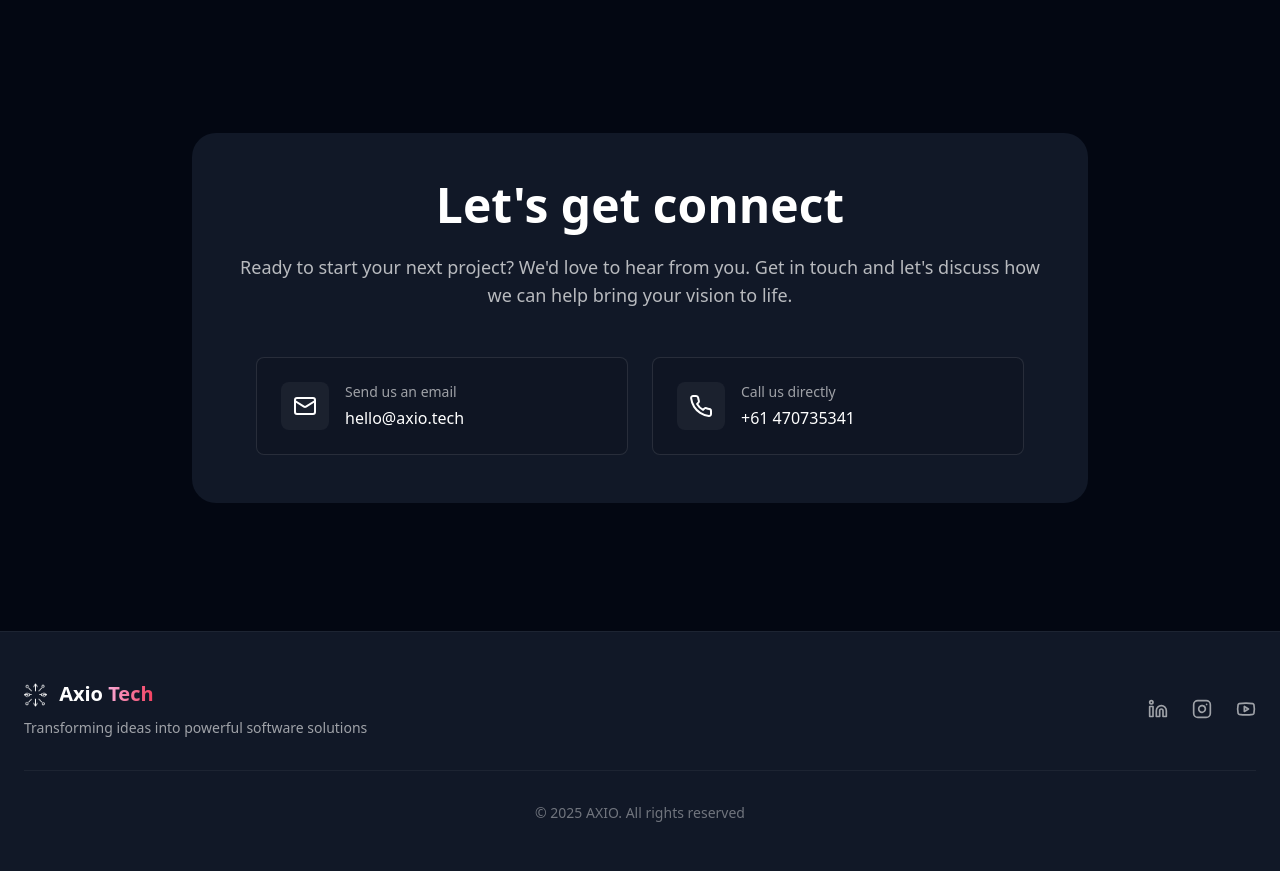
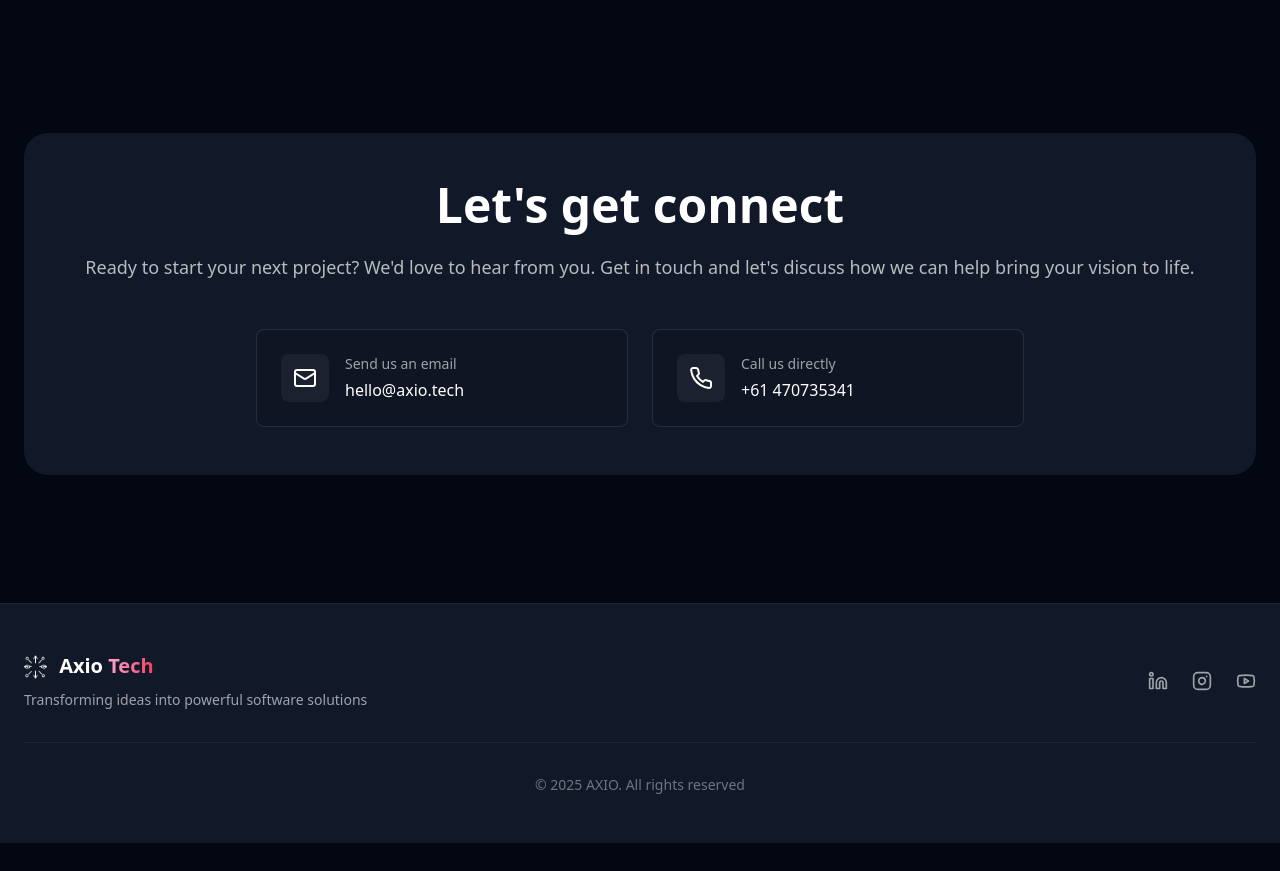
Before and after one commit to obhasha/AxioSite, a React (Vite) app: page / in a window 1280 px wide. Shown: the part 3420-4291 px from the top of the page. After the commit the page ends 4263 px from the top, so only its background shows below. Built offline with nearby package versions, Linux system fonts and the light colour scheme.

Commit message:
styels added to contact page

```diff
--- a/src/components/Contact.jsx
+++ b/src/components/Contact.jsx
@@ -5,7 +5,7 @@ const Contact = () => {
   return (
     <section id="contact" className="py-32">
       <div className="max-w-7xl mx-auto px-6">
-        <div className="max-w-4xl mx-auto rounded-3xl p-12" style={{ backgroundColor: '#111827' }}>
+        <div className="mx-auto rounded-3xl p-12" style={{ backgroundColor: '#111827' }}>
           <div className="text-center">
             <h2 className="text-4xl md:text-5xl font-bold mb-6">Let's get connect</h2>
             <p className="text-white/70 text-lg mb-12">
```
